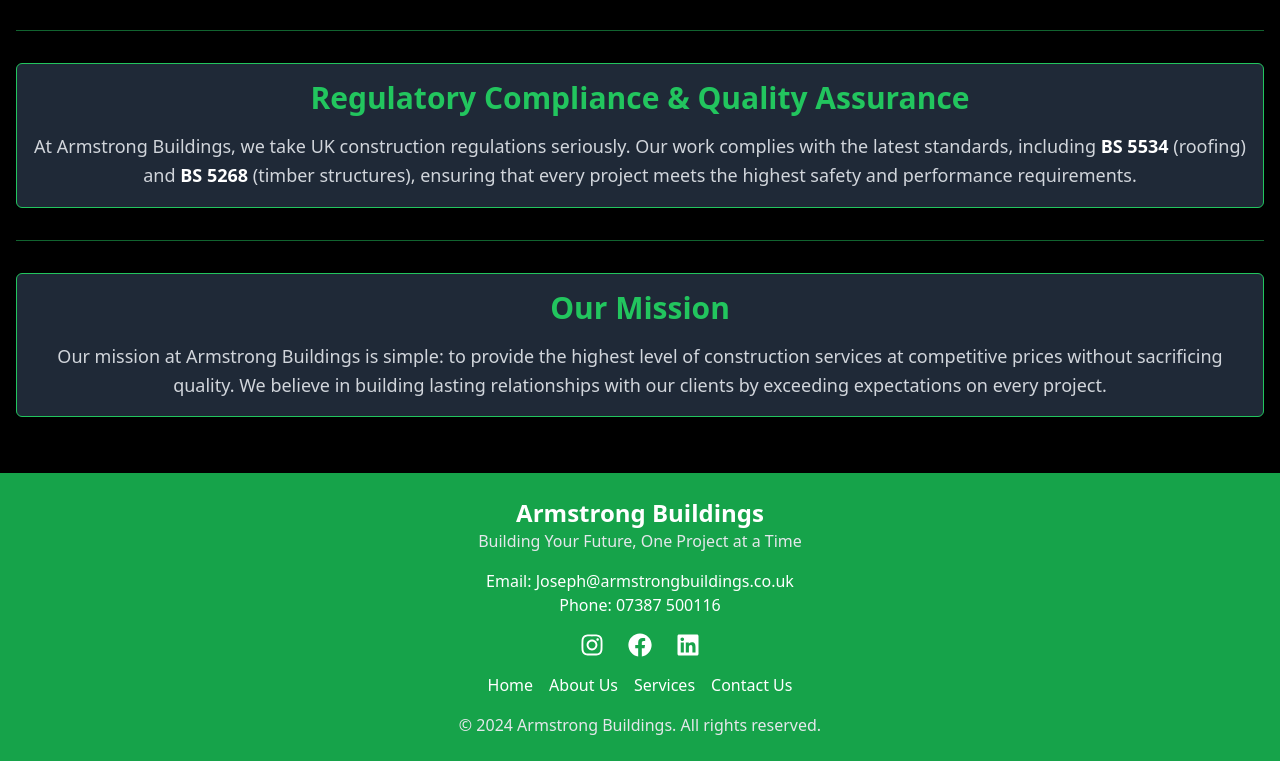
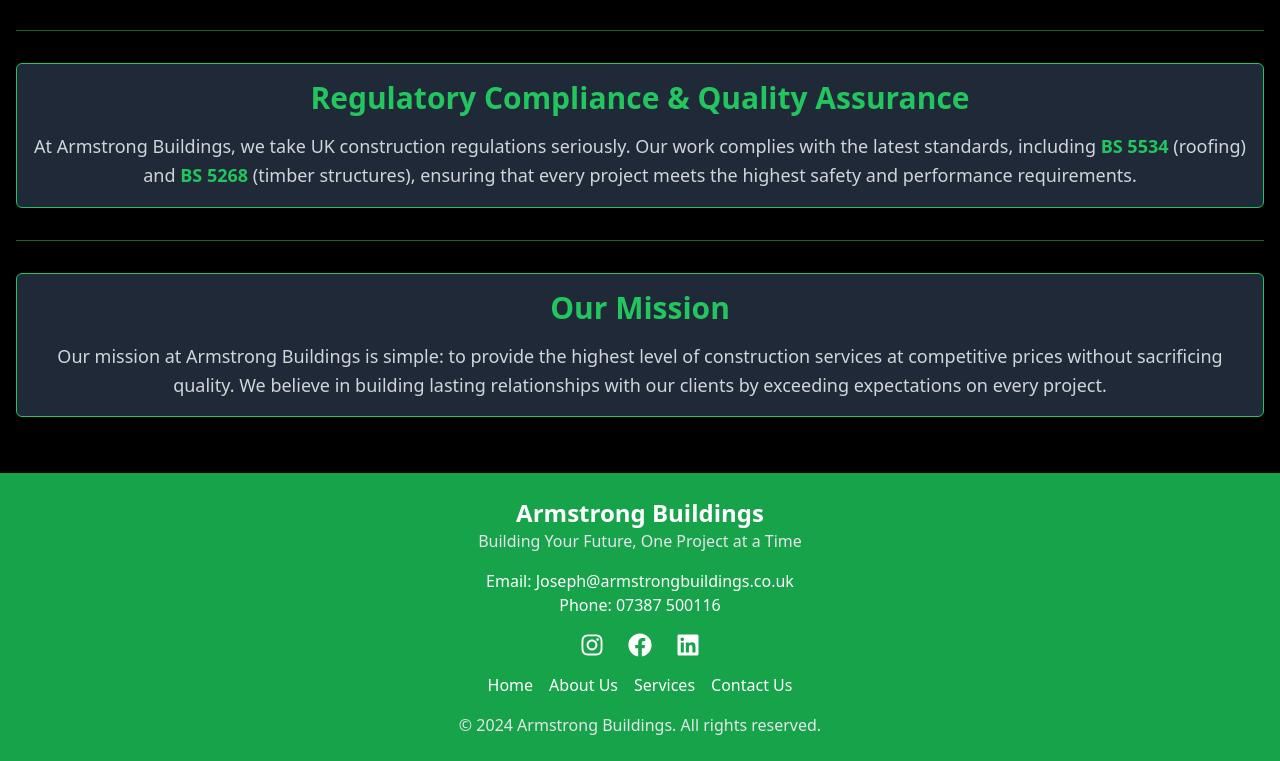
Before and after one commit to Kasshabz/construction-website, a React (Vite) app: page /about in a window 1280 px wide. Shown: the part 1256-2017 px from the top of the page. Built offline with nearby package versions, Linux system fonts and the light colour scheme.

Commit message:
bold text

```diff
--- a/src/pages/About.jsx
+++ b/src/pages/About.jsx
@@ -76,10 +76,11 @@
           <p className="text-lg text-gray-300 leading-relaxed">
             At Armstrong Buildings, we take UK construction regulations
             seriously. Our work complies with the latest standards, including{" "}
-            <strong className="text-white">BS 5534</strong> (roofing) and{" "}
-            <strong className="text-white">BS 5268</strong> (timber structures),
-            ensuring that every project meets the highest safety and performance
-            requirements.
+            <strong className="font-bold text-green-500">BS 5534</strong>{" "}
+            (roofing) and{" "}
+            <strong className="font-bold text-green-500">BS 5268</strong>{" "}
+            (timber structures), ensuring that every project meets the highest
+            safety and performance requirements.
           </p>
         </div>
 
```
